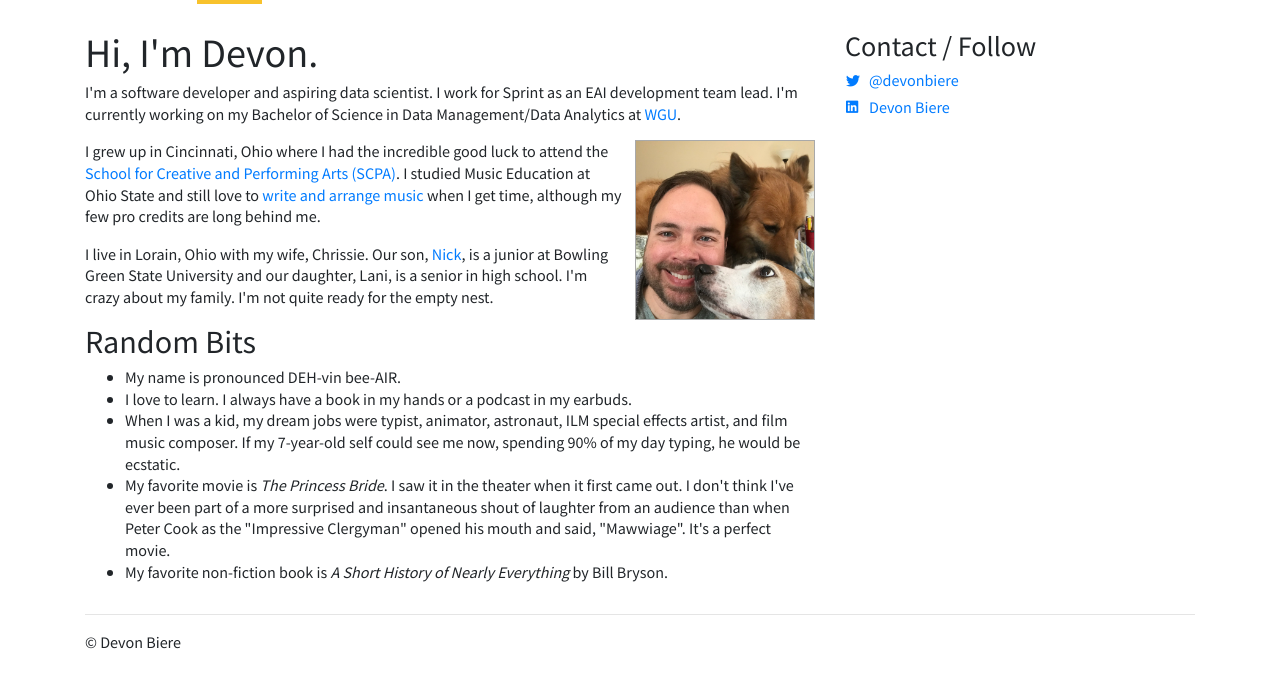
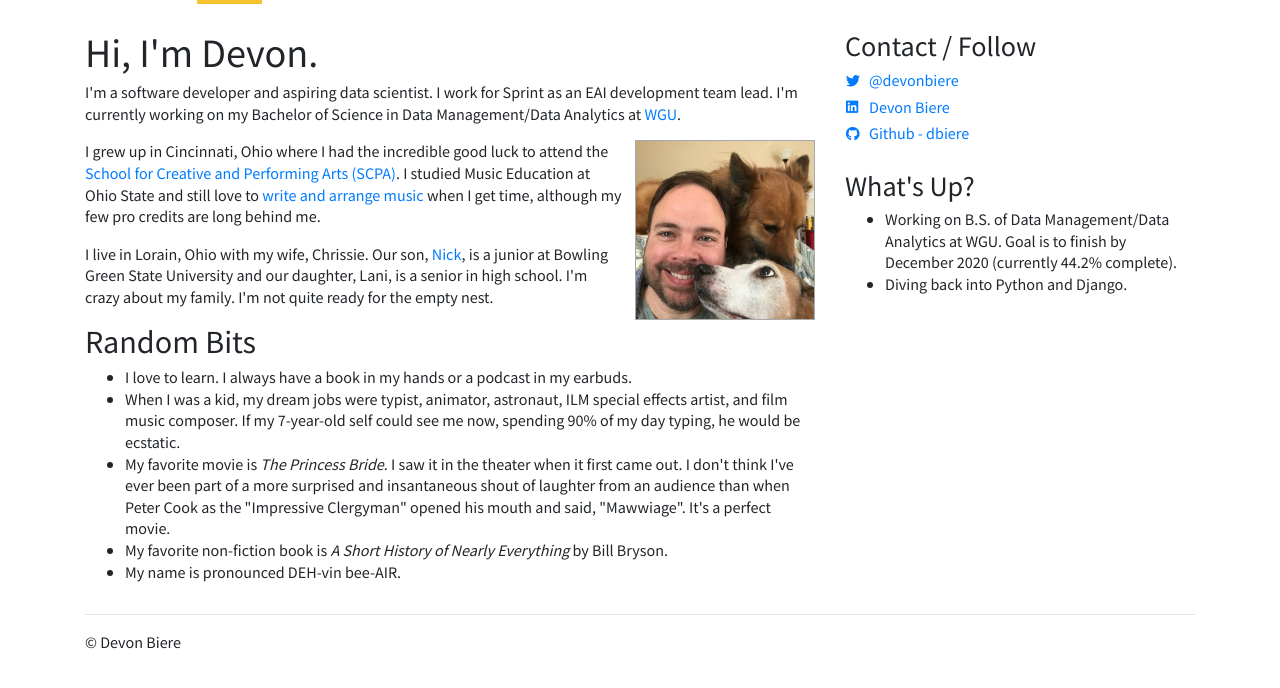
Before and after one commit to dbiere/dbiere_com_django, a Django app: page / in a window 1280 px wide. Shown: the part 60-748 px from the top of the page. Run offline with Django 3.2, Linux system fonts and the light colour scheme; some libraries are stand-ins or nearby versions.

Commit message:
Basic content updates and placeholders

```diff
--- a/templates/main/data_viz.html
+++ b/templates/main/data_viz.html
@@ -9,5 +9,7 @@
 
 <h1>Data Viz</h1>
 
+<p>This page will contain information on my data visualization projects.</p>
+
 
 {% endblock %}
--- a/templates/main/index.html
+++ b/templates/main/index.html
@@ -24,12 +24,11 @@
         <h2>Random Bits</h2>
 
         <ul>
-            <li>My name is pronounced DEH-vin bee-AIR.</li>
             <li>I love to learn. I always have a book in my hands or a podcast in my earbuds.</li>
             <li>When I was a kid, my dream jobs were typist, animator, astronaut, ILM special effects artist, and film music composer. If my 7-year-old self could see me now, spending 90% of my day typing, he would be ecstatic.</li>
             <li>My favorite movie is <em>The Princess Bride</em>. I saw it in the theater when it first came out. I don't think I've ever been part of a more surprised and insantaneous shout of laughter from an audience than when Peter Cook as the "Impressive Clergyman" opened his mouth and said, "Mawwiage". It's a perfect movie.</li>
             <li>My favorite non-fiction book is <em>A Short History of Nearly Everything</em> by Bill Bryson.</li>
-
+            <li>My name is pronounced DEH-vin bee-AIR.</li>
         </ul>
 
     </div><!-- END left column-->
@@ -53,8 +52,25 @@
                 <td class="db-contact-icon"><a href="https://www.linkedin.com/in/dbiere/"><i class="fab fa-linkedin"></i></a></td>
                 <td><a href="https://www.linkedin.com/in/dbiere/">Devon Biere</a></td>
             </tr>
+            <tr>
+                <td class="db-contact-icon"><a href="https://github.com/dbiere"><i class="fab fa-github"></i></a></td>
+                <td><a href="https://github.com/dbiere">Github - dbiere</a></td>
+            </tr>
         </table>
+
+        <br>
+
+        <h3>What's Up?</h3>
+
+        <ul>
+            <li>Working on B.S. of Data Management/Data Analytics at WGU. Goal is to finish by December 2020 (currently 44.2% complete).</li>
+            <li>Diving back into Python and Django.</li>
+        </ul>
+
     </div>
+
+
+
     <!-- END right column -->
 
 </div><!-- END left/right row -->
--- a/templates/main/learning.html
+++ b/templates/main/learning.html
@@ -9,6 +9,8 @@
 
 <h1>Learning</h1>
 
+<p>This page will contain information on my current and previous coursework (WGU, Udemy, etc.).</p>
+
 
 
 {% endblock %}
--- a/templates/main/resume.html
+++ b/templates/main/resume.html
@@ -9,5 +9,6 @@
 
 <h1>Resume</h1>
 
+<p>This page will contain my resume and other professional info. For now, you can find me on <a href="https://www.linkedin.com/in/dbiere/">LinkedIn</a>.</p>
 
 {% endblock %}
```
